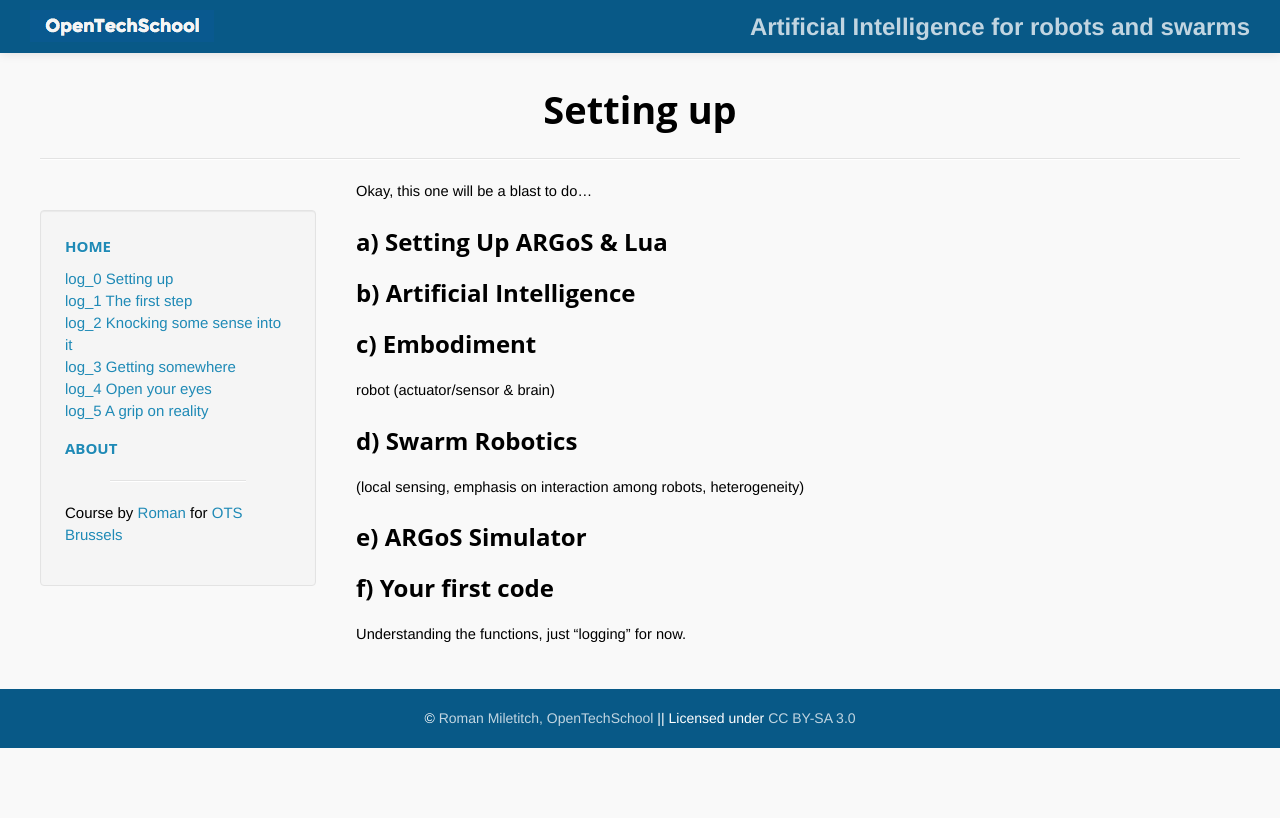
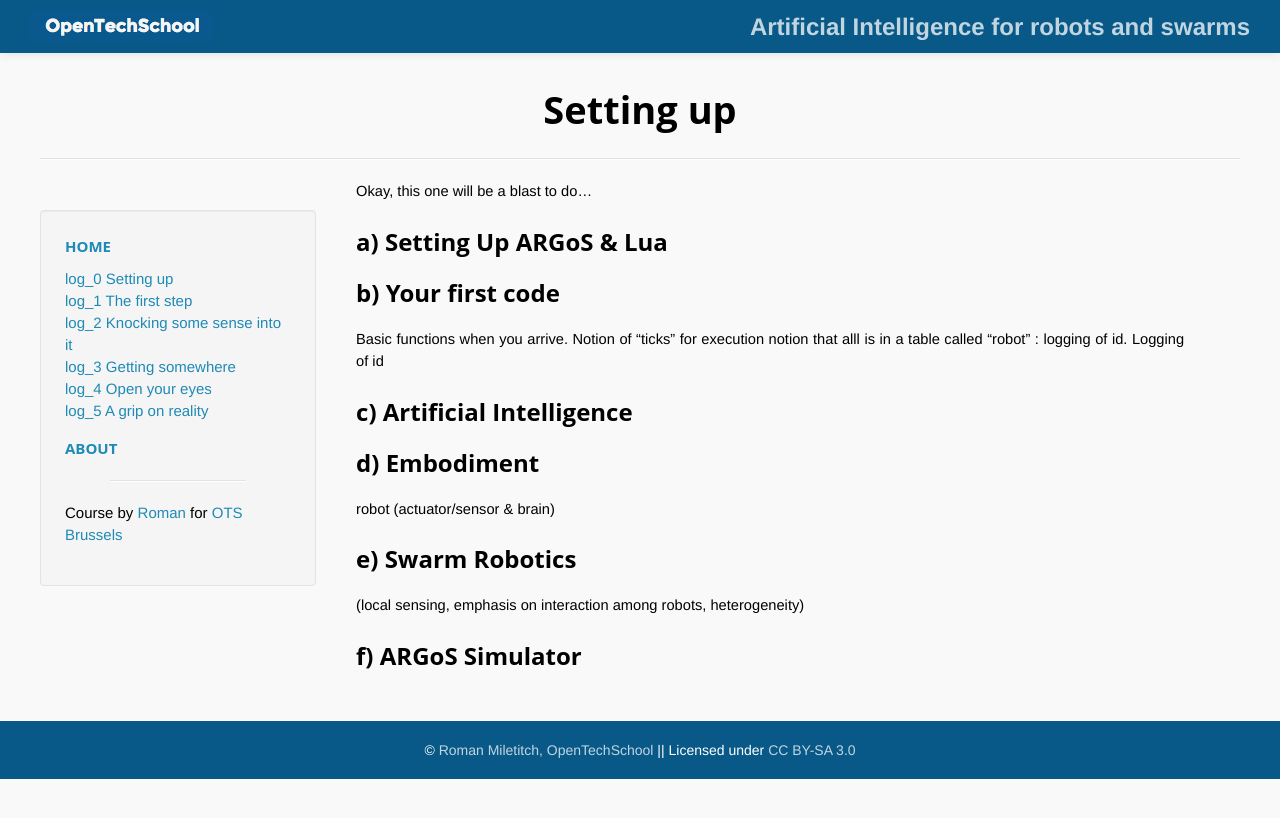
Before and after one commit to OpenTechSchool-Brussels/AI-for-robots-and-swarms, a Jekyll site: the page built from Setting-up.markdown, in a window 1280 px wide. Shown: the top 818 px of the page. Built offline with Jekyll 4.4.1, drawn with Linux system fonts in a browser that asks for light colours; Markdown is read by kramdown in place of the engine named in the settings.

Commit message:
little touch on setting up

```diff
--- a/Setting-up.markdown
+++ b/Setting-up.markdown
@@ -10,15 +10,18 @@ Okay, this one will be a blast to do...
 
 ##a) Setting Up ARGoS & Lua
 
-##b) Artificial Intelligence
+##b) Your first code
+Basic functions when you arrive.
+Notion of "ticks" for execution
+notion that alll is in a table called "robot" : logging of id.
+Logging of id
 
-##c) Embodiment
+##c) Artificial Intelligence
+
+##d) Embodiment
 robot (actuator/sensor & brain)
 
-##d) Swarm Robotics
+##e) Swarm Robotics
 (local sensing, emphasis on interaction among robots, heterogeneity)
 
-##e) ARGoS Simulator
-
-##f) Your first code
-Understanding the functions, just "logging" for now.
+##f) ARGoS Simulator
```
